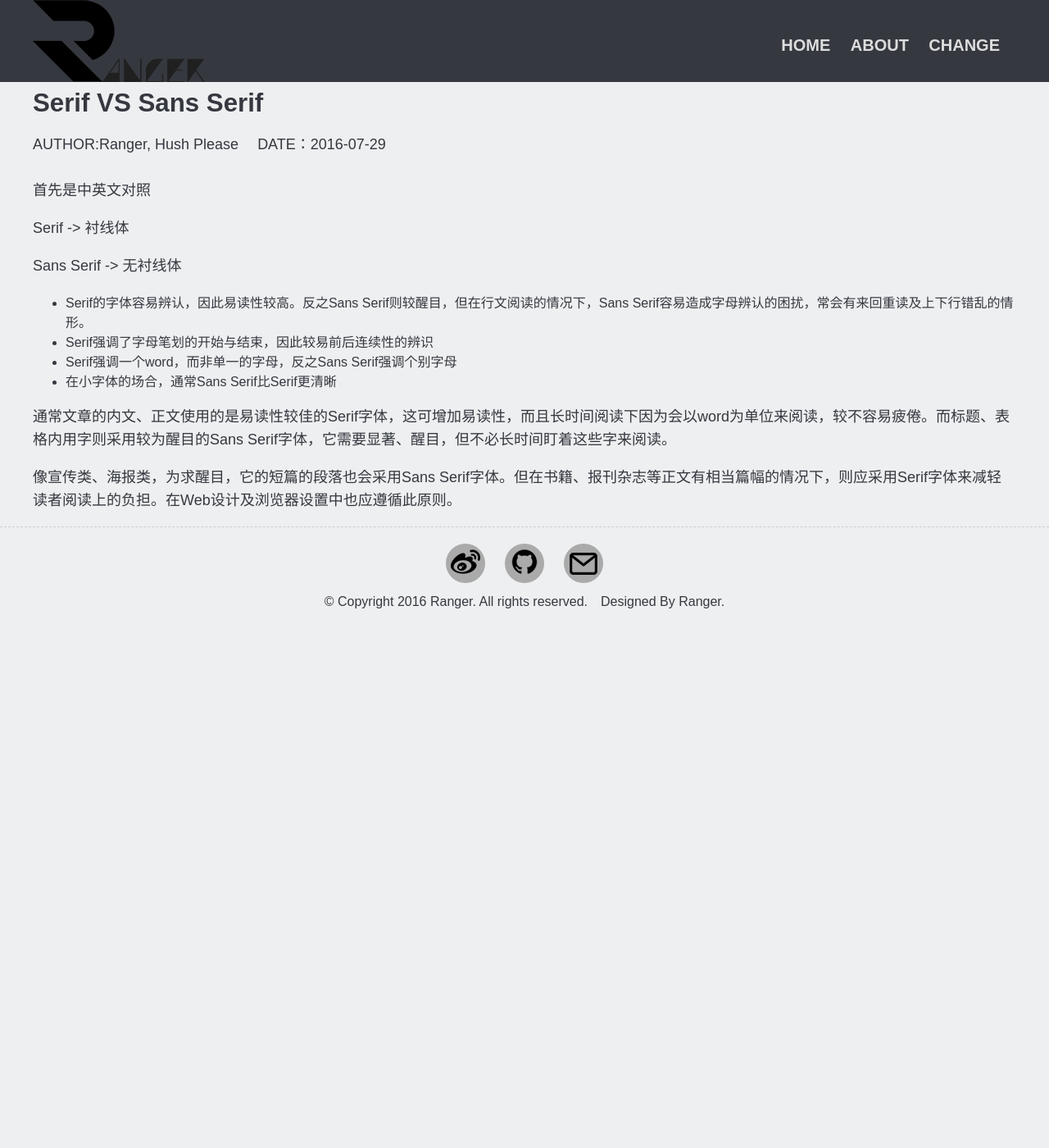
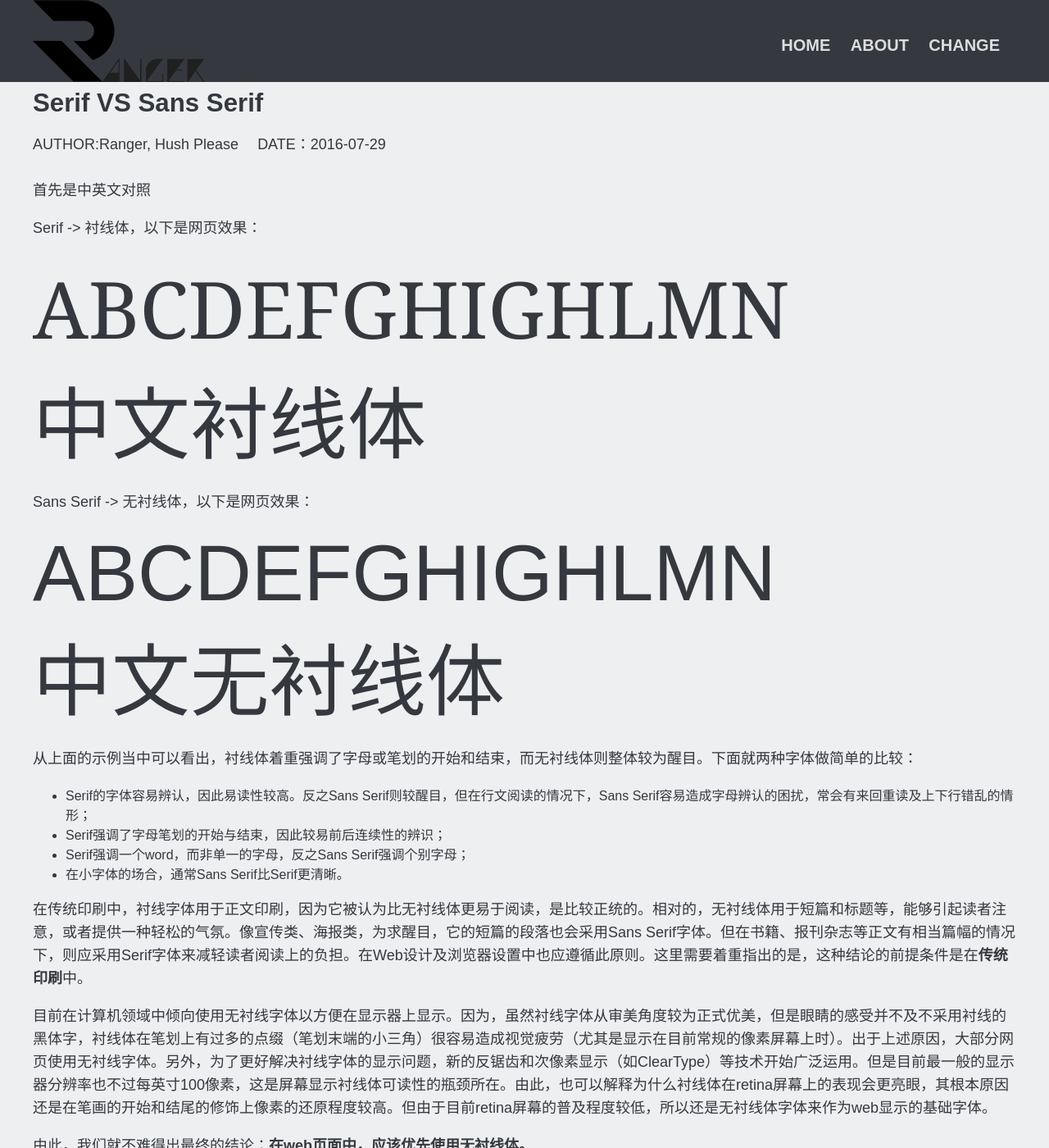
Before and after one commit to RangerChen/RangerChen.github.io, a Jekyll site: the page built from _posts/2016-07-30-sans-vs-serif.md, in a window 1280 px wide and 1400 px high. Shown: the whole window at 82% size. Built offline with Jekyll 4.4.1, drawn with Linux system fonts in a browser that asks for light colours.

Commit message:
update: sans vs serif font type

```diff
--- a/_posts/2016-07-30-sans-vs-serif.md
+++ b/_posts/2016-07-30-sans-vs-serif.md
@@ -8,15 +8,21 @@ categories: font-type blog-build
 ---
 首先是中英文对照
 
-Serif -> 衬线体
+Serif -> 衬线体，以下是网页效果：
+<div style="font-size: 96px;font-family: Georgia;overflow-x:hidden;">ABCDEFGHIGHLMN</div>
+<div style="font-size: 96px;font-family: 宋体;overflow-x:hidden;">中文衬线体</div>
+Sans Serif -> 无衬线体，以下是网页效果：
+<div style="font-size: 96px;overflow-x:hidden;">ABCDEFGHIGHLMN</div>
+<div style="font-size: 96px;overflow-x:hidden;">中文无衬线体</div>
+从上面的示例当中可以看出，衬线体着重强调了字母或笔划的开始和结束，而无衬线体则整体较为醒目。下面就两种字体做简单的比较：
 
-Sans Serif -> 无衬线体
+* Serif的字体容易辨认，因此易读性较高。反之Sans Serif则较醒目，但在行文阅读的情况下，Sans Serif容易造成字母辨认的困扰，常会有来回重读及上下行错乱的情形；
+* Serif强调了字母笔划的开始与结束，因此较易前后连续性的辨识；
+* Serif强调一个word，而非单一的字母，反之Sans Serif强调个别字母；
+* 在小字体的场合，通常Sans Serif比Serif更清晰。
 
-* Serif的字体容易辨认，因此易读性较高。反之Sans Serif则较醒目，但在行文阅读的情况下，Sans Serif容易造成字母辨认的困扰，常会有来回重读及上下行错乱的情形。
-* Serif强调了字母笔划的开始与结束，因此较易前后连续性的辨识
-* Serif强调一个word，而非单一的字母，反之Sans Serif强调个别字母
-* 在小字体的场合，通常Sans Serif比Serif更清晰
+在传统印刷中，衬线字体用于正文印刷，因为它被认为比无衬线体更易于阅读，是比较正统的。相对的，无衬线体用于短篇和标题等，能够引起读者注意，或者提供一种轻松的气氛。像宣传类、海报类，为求醒目，它的短篇的段落也会采用Sans Serif字体。但在书籍、报刊杂志等正文有相当篇幅的情况下，则应采用Serif字体来减轻读者阅读上的负担。在Web设计及浏览器设置中也应遵循此原则。这里需要着重指出的是，这种结论的前提条件是在**传统印刷**中。
 
-通常文章的内文、正文使用的是易读性较佳的Serif字体，这可增加易读性，而且长时间阅读下因为会以word为单位来阅读，较不容易疲倦。而标题、表格内用字则采用较为醒目的Sans Serif字体，它需要显著、醒目，但不必长时间盯着这些字来阅读。
+目前在计算机领域中倾向使用无衬线字体以方便在显示器上显示。因为，虽然衬线字体从审美角度较为正式优美，但是眼睛的感受并不及不采用衬线的黑体字，衬线体在笔划上有过多的点缀（笔划末端的小三角）很容易造成视觉疲劳（尤其是显示在目前常规的像素屏幕上时）。出于上述原因，大部分网页使用无衬线字体。另外，为了更好解决衬线字体的显示问题，新的反锯齿和次像素显示（如ClearType）等技术开始广泛运用。但是目前最一般的显示器分辨率也不过每英寸100像素，这是屏幕显示衬线体可读性的瓶颈所在。由此，也可以解释为什么衬线体在retina屏幕上的表现会更亮眼，其根本原因还是在笔画的开始和结尾的修饰上像素的还原程度较高。但由于目前retina屏幕的普及程度较低，所以还是无衬线体字体来作为web显示的基础字体。
 
-像宣传类、海报类，为求醒目，它的短篇的段落也会采用Sans Serif字体。但在书籍、报刊杂志等正文有相当篇幅的情况下，则应采用Serif字体来减轻读者阅读上的负担。在Web设计及浏览器设置中也应遵循此原则。
+由此，我们就不难得出最终的结论：**在web页面中，应该优先使用无衬线体。**
```
